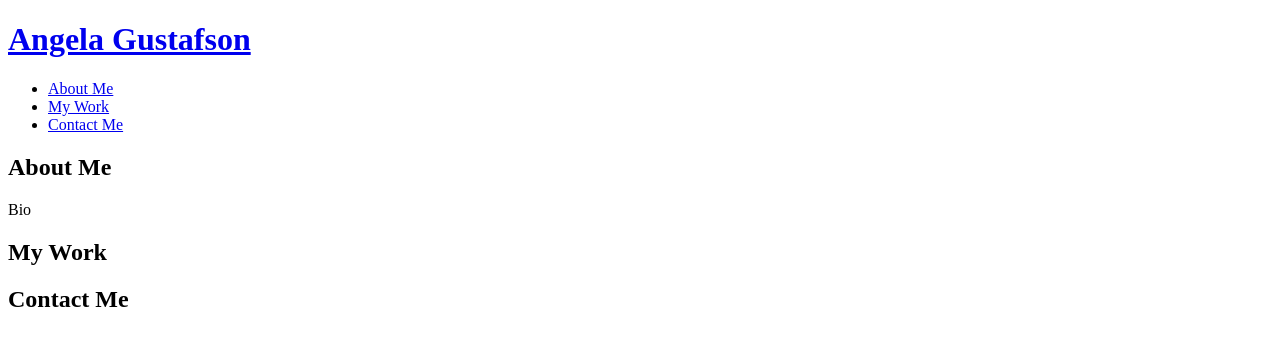
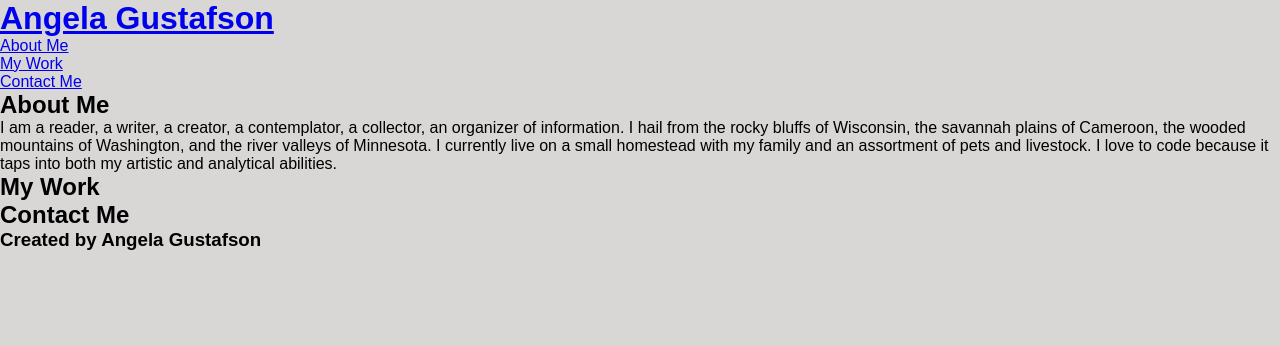
Before and after one commit to angiebunk1/Portfolio, a plain HTML site: page index.html in a window 1280 px wide. Drawn offline with Linux system fonts and the light colour scheme.

Commit message:
finished footer and started styles

```diff
--- a/assets/css/style.css
+++ b/assets/css/style.css
@@ -0,0 +1,11 @@
+* {
+    margin: 0;
+    padding: 0;
+    box-sizing: border-box;
+}
+
+/*  body styles  */
+body {
+    background-color: rgb(217, 214, 214);
+    font-family: Arial, Helvetica, sans-serif;
+}
--- a/index.html
+++ b/index.html
@@ -4,7 +4,7 @@
 <head>
     <meta charset="UTF-8" />
     <title>Angela Gustafson Portfolio</title>
-    <link rel="stylesheet" href="./assets/css/style.css:" />
+    <link rel="stylesheet" href="./assets/css/style.css" />
 </head>
 
 
@@ -20,13 +20,13 @@
             <ul>
                 <!--nav anchors-->
                 <li>
-                    <a href="About-Me">About Me</a>
+                    <a href="#About-Me">About Me</a>
                 </li>
                 <li>
-                    <a href="My-Work">My Work</a>
+                    <a href="#My-Work">My Work</a>
                 </li>
                 <li>
-                    <a href="Contact-Me">Contact Me</a>
+                    <a href="#Contact-Me">Contact Me</a>
                 </li>
             </ul>
         </nav>
@@ -38,7 +38,9 @@
     <!--About Me section-->
     <section id="About-Me">
         <h2>About Me</h2>
-        <p>Bio</p>
+        <p>
+            I am a reader, a writer, a creator, a contemplator, a collector, an organizer of information.  I hail from the rocky bluffs of Wisconsin, the savannah plains of Cameroon, the wooded mountains of Washington, and the river valleys of Minnesota.  I currently live on a small homestead with my family and an assortment of pets and livestock.  I love to code because it taps into both my artistic and analytical abilities.
+        </p>
     </section>
 
     <!--My Work section-->
@@ -51,13 +53,11 @@
         <h2>Contact Me</h2>
     </section>
 
-
-
-
-
-
-
-
+    <!--footer-->
+    <footer>
+        <h3>Created by Angela Gustafson</h3>
+    </footer>
 
 </body>
+
 </html>
```
